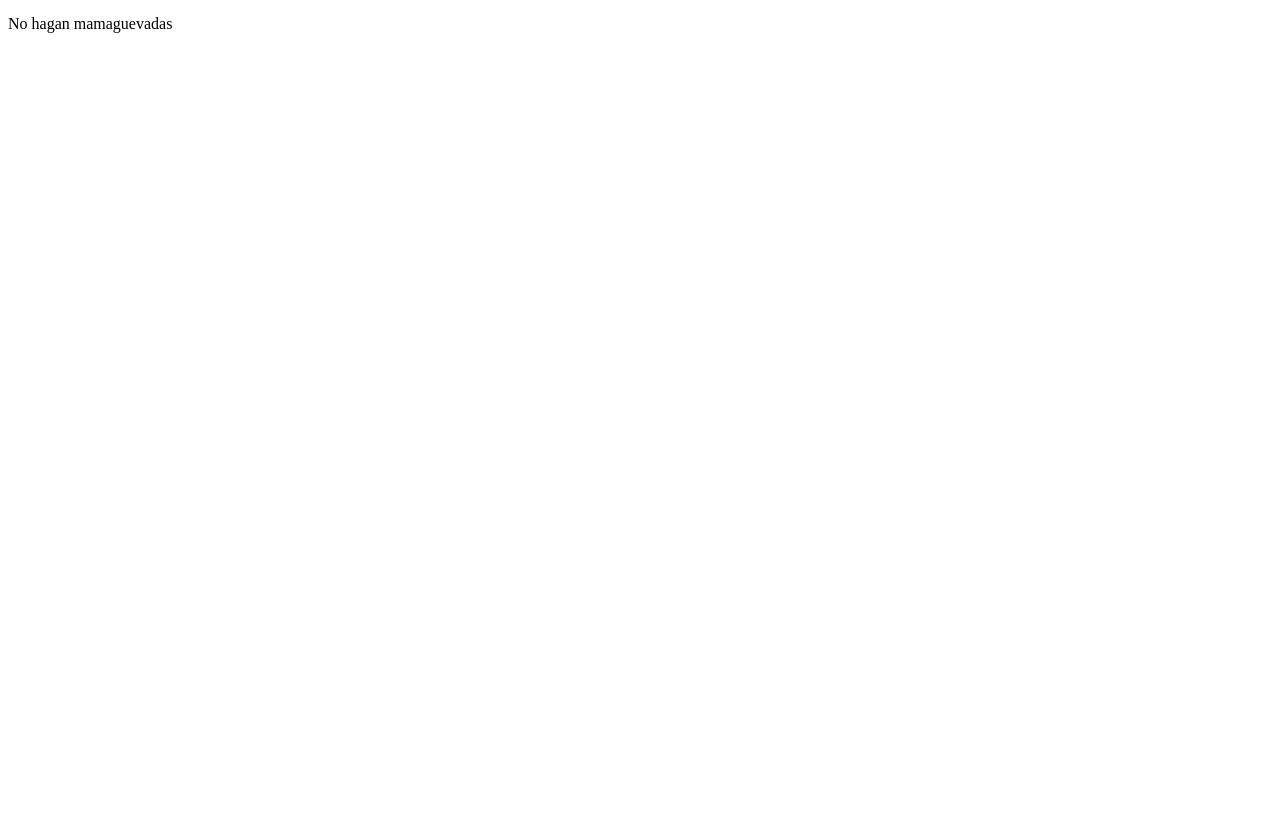
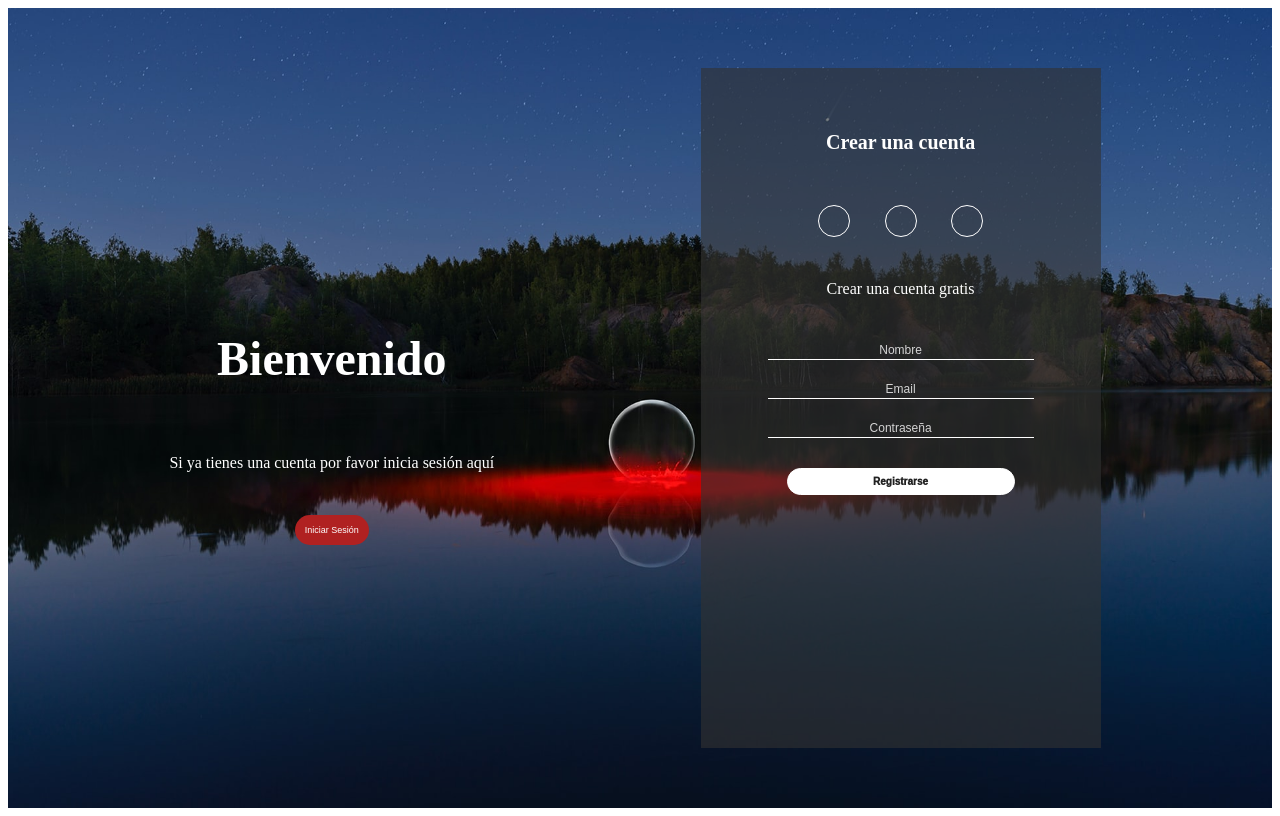
Before and after one commit to Sebas-TM/BodegaYasumiWeb, a React (Vite) app in the folder Bodega-Yasumi/: page /login in a window 1280 px wide. Built offline with nearby package versions, Linux system fonts and the light colour scheme.

Commit message:
[LAYOUT] maquetado de login

```diff
--- a/Bodega-Yasumi/src/assets/scss/base/App.scss
+++ b/Bodega-Yasumi/src/assets/scss/base/App.scss
@@ -1,2 +1,3 @@
 @import "./vars.scss";
 @import "./_global.scss";
+@import "../components/login/login.scss";
--- /dev/null
+++ b/Bodega-Yasumi/src/assets/scss/components/login/login.scss
@@ -0,0 +1,149 @@
+// * {
+//     margin: 0;
+//     padding: 0;
+//     box-sizing: border-box;
+//     font-family: 'Roboto', sans-serif;
+// }
+
+.container-login {
+    height: 100vh;
+    display: flex;
+    align-items: center;
+    justify-content: center;
+    background-image: url('../../../img/bgLogin.jpg');
+    background-position: center;
+    background-repeat: no-repeat;
+    background-size: cover;
+    color: #fff;
+}
+
+.container-form {
+    width: 90%;
+    height: 90vh;
+    display: flex;
+    flex-wrap: wrap;
+    justify-content: space-around;
+    transition: all 1s ease-out;
+}
+
+.welcome-back {
+    display: flex;
+    align-items: center;
+    text-align: center;
+}
+
+.message {
+    padding: 1rem;
+}
+
+.message button {
+    padding: 1rem;
+    font-weight: 400;
+    background-color: #b02121;
+    border-radius: 2rem;
+    border: none;
+    outline: none;
+    cursor: pointer;
+    font-size: .9rem;
+    margin-top: 2rem;
+    transition: all .3s ease-in;
+    color: #fff;
+}
+
+.message button:hover {
+    background-color: #FF3233;
+}
+
+.formulario {
+    width: 400px;
+    padding: 1rem;
+    margin: 2rem;
+    background-color: rgb(51, 51, 51, 0.602);
+    text-align: center;
+    min-width: 250px;
+}
+
+.create-account {
+    padding: 2.7rem 0;
+    font-size: 2rem;
+}
+
+.iconos {
+    width: 200px;
+    display: flex;
+    justify-content: space-around;
+    margin: auto;
+}
+
+.border-icon {
+    height: 20px;
+    width: 20px;
+    display: flex;
+    align-items: center;
+    justify-content: center;
+    padding: 1.5rem;
+    border: solid thin white;
+    border-radius: 50%;
+    font-size: 1.5rem;
+    transition: all .2s ease-in;
+}
+
+.border-icon:hover {
+    background-color: #FF3233;
+    cursor: pointer;
+}
+
+.cuenta-gratis {
+    padding: 2rem 0;
+}
+
+.formulario input {
+    width: 70%;
+    display: block;
+    margin: auto;
+    margin-bottom: 2rem;
+    background-color: transparent;
+    border: none;
+    border-bottom: white thin solid;
+    text-align: center;
+    outline: none;
+    padding: .2rem 0;
+    font-size: 1.2rem;
+    color: white;
+}
+
+.formulario input::placeholder{
+    color: white;
+    opacity: .8;
+}
+
+
+.formulario input[type="button"] {
+    width: 60%;
+    margin: auto;
+    border: solid thin white;
+    padding: .7rem;
+    border-radius: 2rem;
+    background-color: white;
+    font-weight: 1000;
+    margin-top: 3rem;
+    font-size: 1rem;
+    cursor: pointer;
+    color: #222;
+}
+
+.sign-in {
+    position: absolute;
+    opacity: 0;
+    visibility: hidden;
+}
+
+.sign-in.active {
+    opacity: 1;
+    visibility: visible;
+}
+
+.sign-up.active {
+    opacity: 0;
+    visibility: hidden;
+}
--- a/Bodega-Yasumi/src/pages/Login/Login.jsx
+++ b/Bodega-Yasumi/src/pages/Login/Login.jsx
@@ -1,8 +1,61 @@
 const Login = () => {
     return(
-        <>
-           No hagan mamaguevadas
-        </>
+        <div className="container-login">
+            <div className="container-form sign-up">
+                <div className="welcome-back">
+                <div className="message">
+                    <h2>Bienvenido</h2>
+                    <p>Si ya tienes una cuenta por favor inicia sesión aquí</p>
+                    <button className="sign-up-btn">Iniciar Sesión</button>
+                </div>
+                </div>
+                <form className="formulario">
+                    <h2 className="create-account">Crear una cuenta</h2>
+                    <div className="iconos">
+                        <div className="border-icon">
+                            <i className='bx bxl-instagram'></i>
+                        </div>
+                        <div className="border-icon">
+                            <i className='bx bxl-facebook-circle'></i>
+                        </div>
+                        <div className="border-icon">
+                            <i className='bx bxl-linkedin'></i>
+                        </div>
+                    </div>
+                    <p className="cuenta-gratis">Crear una cuenta gratis</p>
+                    <input type="text" placeholder="Nombre"/>
+                    <input type="email" placeholder="Email"/>
+                    <input type="password" placeholder="Contraseña"/>
+                    <input type="button" value="Registrarse"/>
+                </form>
+            <div className="container-form sign-in">
+            <form className="formulario">
+                <h2 className="create-account">Iniciar Sesión</h2>
+                <div className="iconos">
+                    <div className="border-icon">
+                        <i className='bx bxl-instagram'></i>
+                    </div>
+                    <div className="border-icon">
+                        <i className='bx bxl-facebook-circle'></i>
+                    </div>
+                    <div className="border-icon">
+                        <i className='bx bxl-linkedin'></i>
+                    </div>
+                </div>
+                <p className="cuenta-gratis">¿Aún no tienes cuenta?</p>
+                <input type="email" placeholder="Email"/>
+                <input type="password" placeholder="Contraseña"/>
+                <input type="button" value="Inciar sesión"/>
+            </form>
+            <div className="welcome-back">
+                <div className="message">
+                    <p>Si aún no tienes una cuenta por favor regístrese aquí</p>
+                    <button className="sign-in-btn">Registrarse</button>
+                </div>
+            </div>
+            </div>
+            </div>
+        </div>
     )
 }
 
```
Also changed, not shown: Bodega-Yasumi/src/assets/img/bgLogin.jpg (added).
